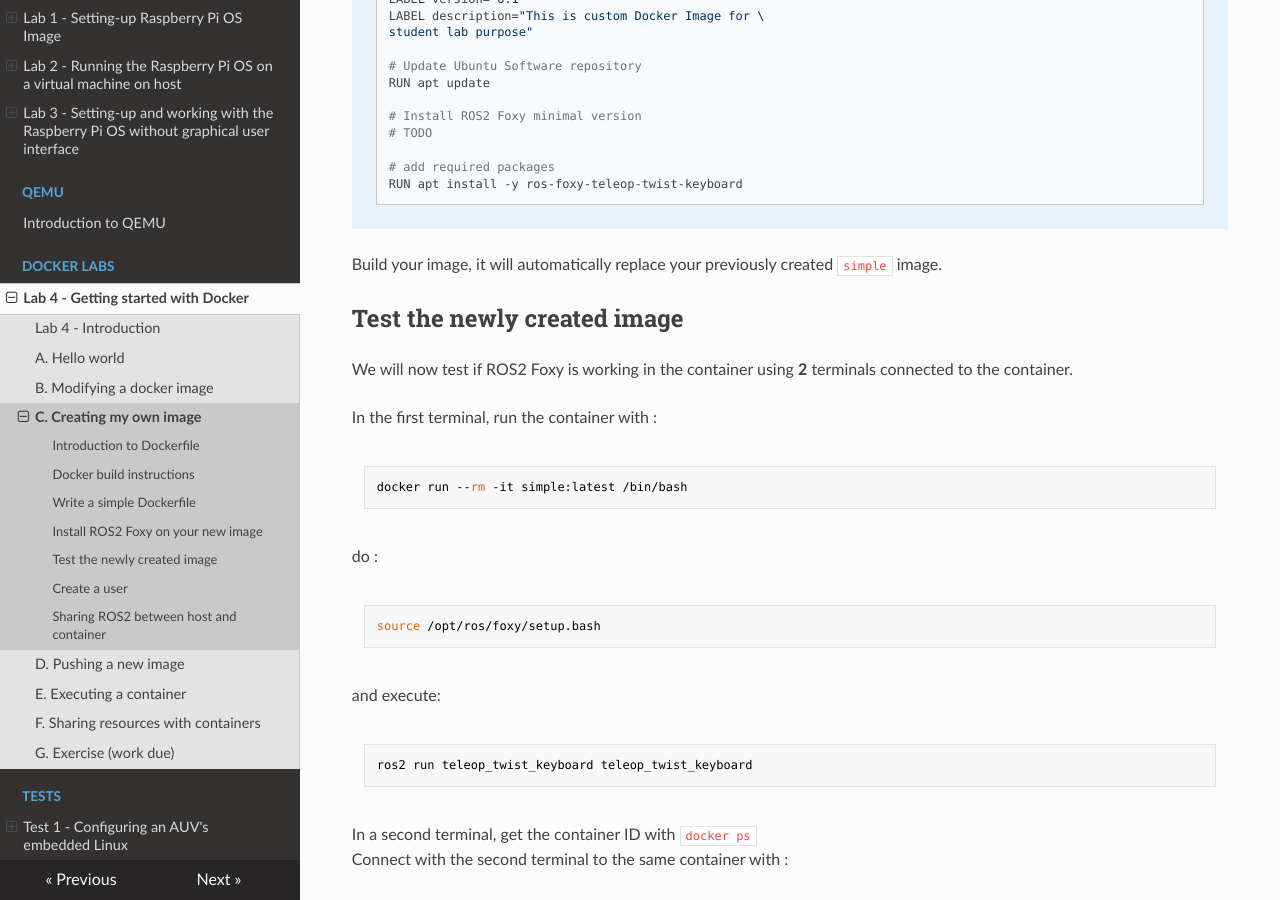
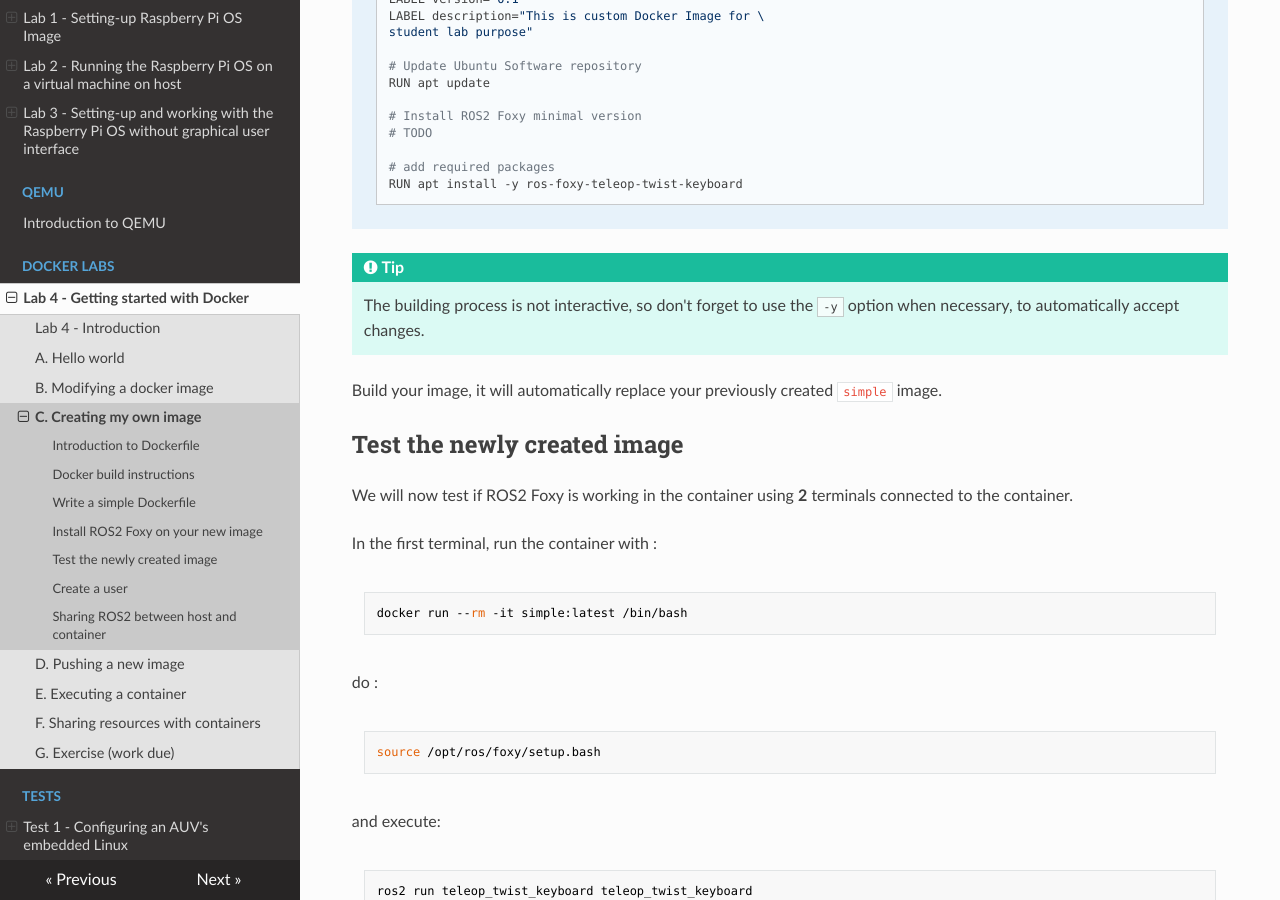
Before and after one commit to tlefloch/emb-sys, an MkDocs documentation site: the page built from docs/docker/lab4/creating.md, in a window 1280 px wide and 900 px high, scrolled down 2237 px. Built offline with MkDocs 1.6.1, drawn with Linux system fonts in a browser that asks for light colours; nearby versions of some CDN libraries.

Commit message:
give a tip

````diff
--- a/docs/docker/lab4/creating.md
+++ b/docs/docker/lab4/creating.md
@@ -103,6 +103,9 @@ docker run --rm simple:latest cat /etc/lsb-release
     RUN apt install -y ros-foxy-teleop-twist-keyboard
     ```
 
+!!! Tip
+    The building process is not interactive, so don't forget to use the `-y` option when necessary, to automatically accept changes.
+
 
 
 Build your image, it will automatically replace your previously created `simple` image.
````
